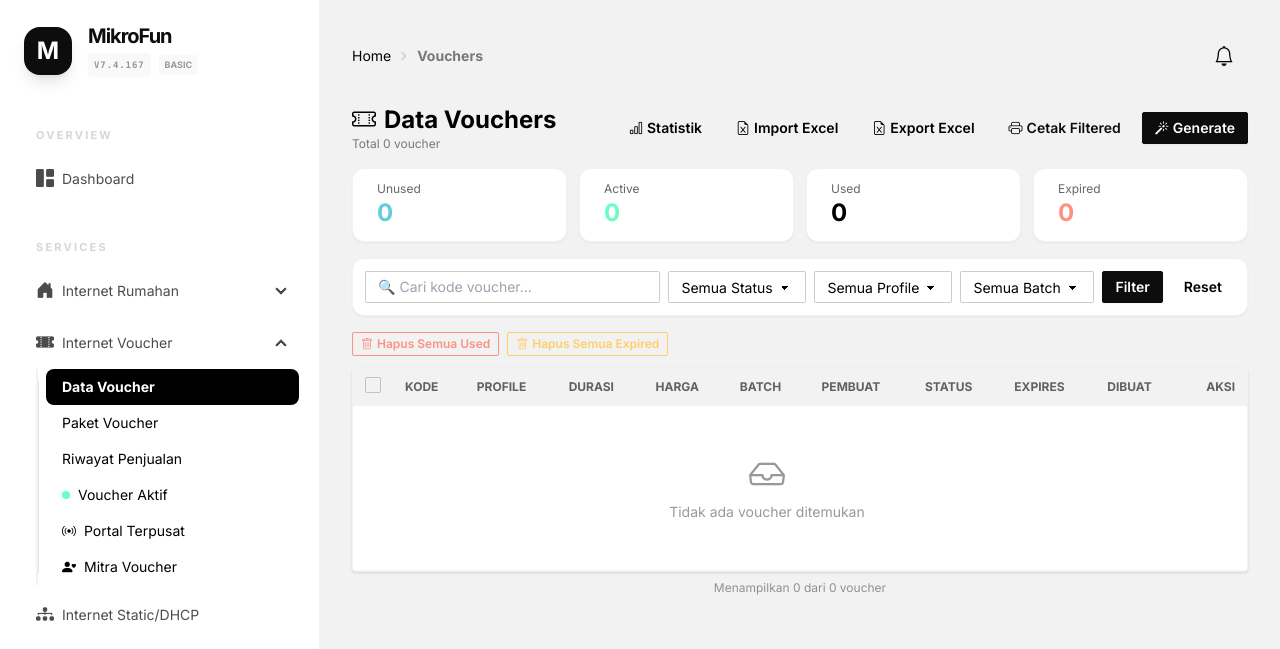
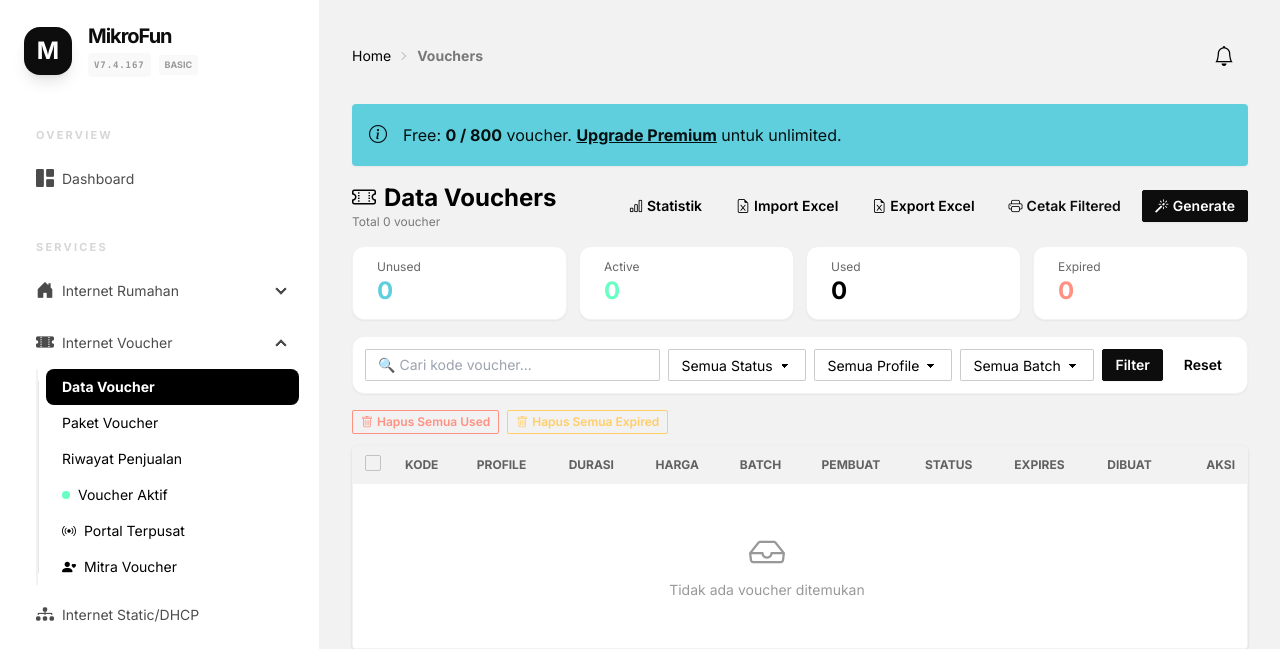
Before and after one commit to mikrofunakjs/MIKROFUN-RADIUS, a Flask app: page /vouchers/ in a window 1280 px wide. Shown: the top 649 px of the page. Run offline with Flask 3, Linux system fonts and the light colour scheme; the visitor is signed in with stand-in values (Sample User, id 1); data that the repository does not hold is empty; some libraries are stand-ins or nearby versions.

Commit message:
Feat: info banner Free limit di halaman pelanggan & voucher

```diff
--- a/web/templates/vouchers/list.html
+++ b/web/templates/vouchers/list.html
@@ -1,5 +1,12 @@
 {% extends "base.html" %}
 {% block content %}
+
+{% if not is_premium %}
+<div class="alert alert-info shadow-sm mb-4">
+    <i class="bi bi-info-circle text-lg"></i>
+    <span>Free: <b>{{ total_vouchers }} / 800</b> voucher. <a href="/settings" class="underline font-bold">Upgrade Premium</a> untuk unlimited.</span>
+</div>
+{% endif %}
 
 <!-- Header -->
 <div class="flex flex-wrap justify-between items-center mb-4 gap-3">
```
Also changed, not shown: web/templates/customers/list.html (+7 -0 lines).
